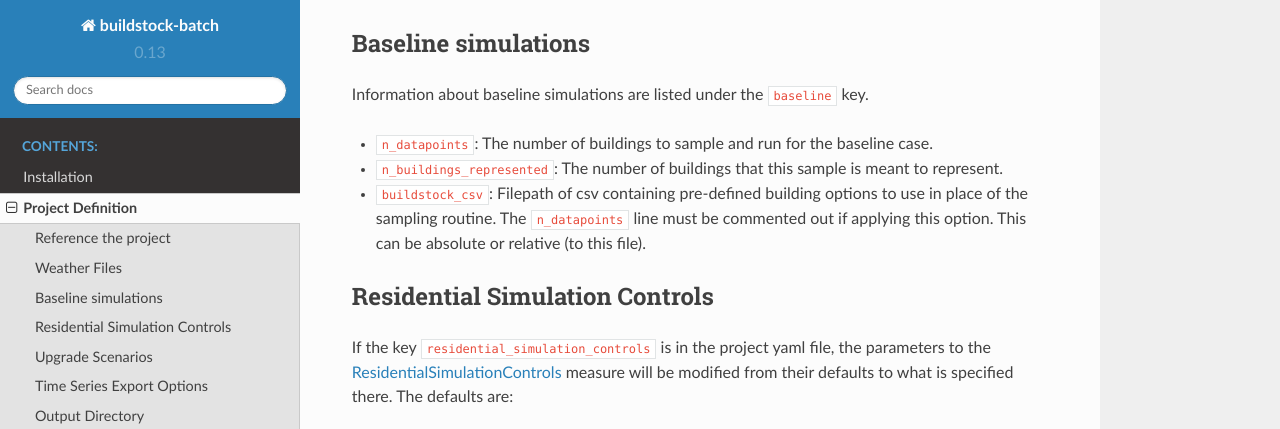
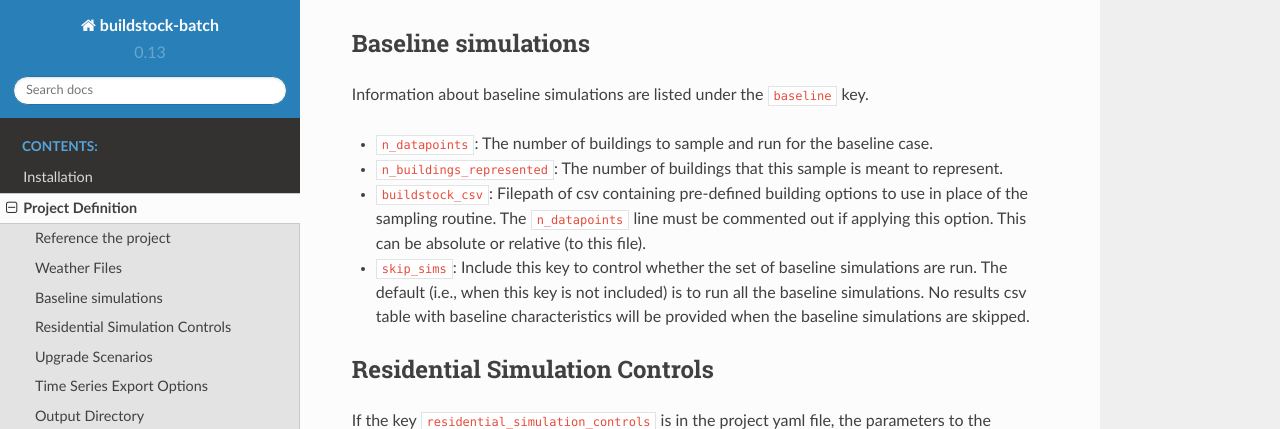
Before and after one commit to NREL/buildstockbatch, a Sphinx documentation site: the page built from docs/project_defn.rst, in a window 1280 px wide and 900 px high, scrolled down 1553 px, cut to the strip 0-429 px from the top of the window. Built offline with Sphinx 7.4.7 and the Read the Docs theme 2.0.0, drawn with Linux system fonts in a browser that asks for light colours.

Commit message:
Update docs for new skip_sims flag.

```diff
--- a/docs/project_defn.rst
+++ b/docs/project_defn.rst
@@ -47,6 +47,7 @@ Information about baseline simulations are listed under the
 -  ``n_buildings_represented``: The number of buildings that this sample
    is meant to represent.
 -  ``buildstock_csv``: Filepath of csv containing pre-defined building options to use in place of the sampling routine. The ``n_datapoints`` line must be commented out if applying this option. This can be absolute or relative (to this file).
+-  ``skip_sims``: Include this key to control whether the set of baseline simulations are run. The default (i.e., when this key is not included) is to run all the baseline simulations. No results csv table with baseline characteristics will be provided when the baseline simulations are skipped.
 
 Residential Simulation Controls
 ~~~~~~~~~~~~~~~~~~~~~~~~~~~~~~~
```
